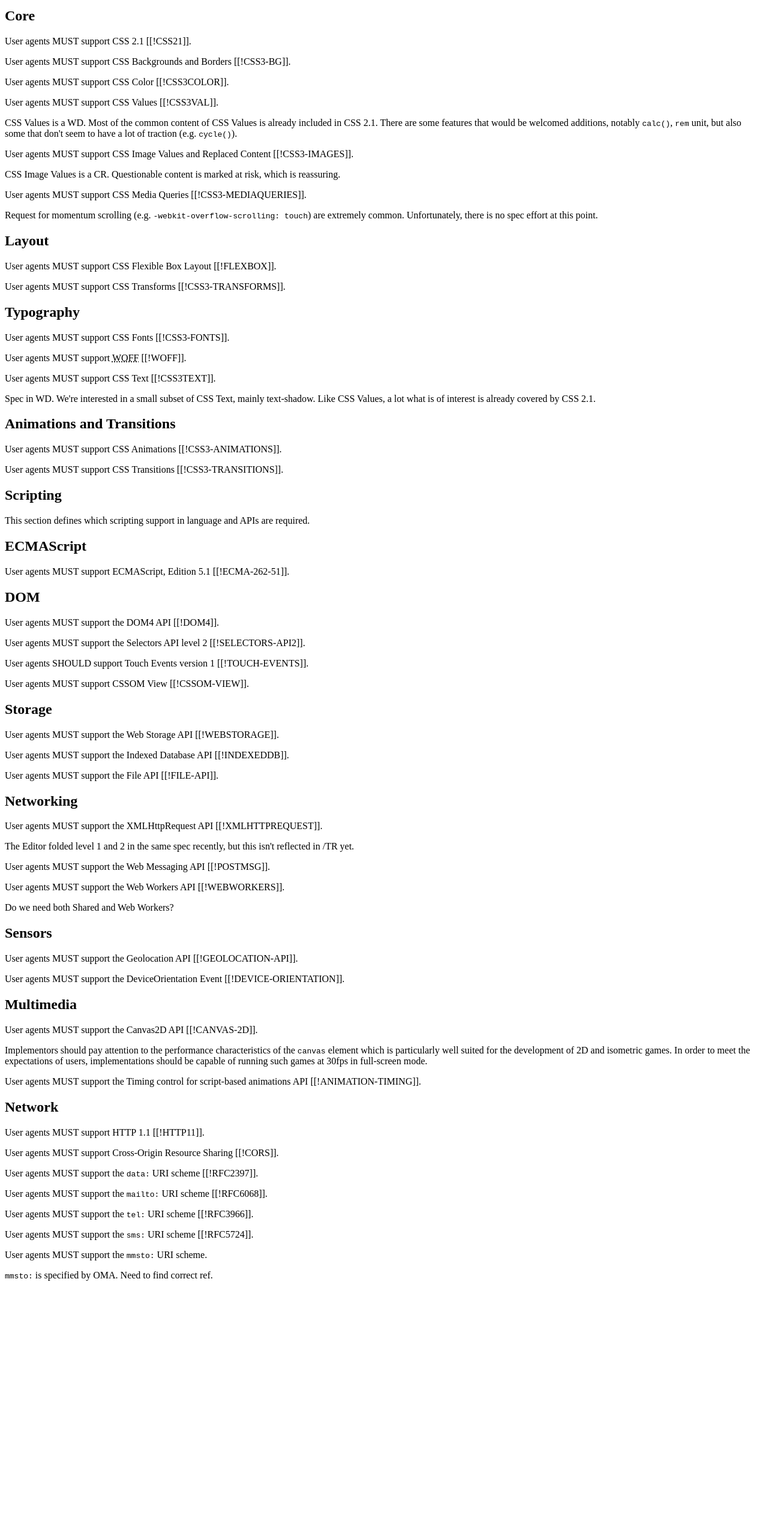
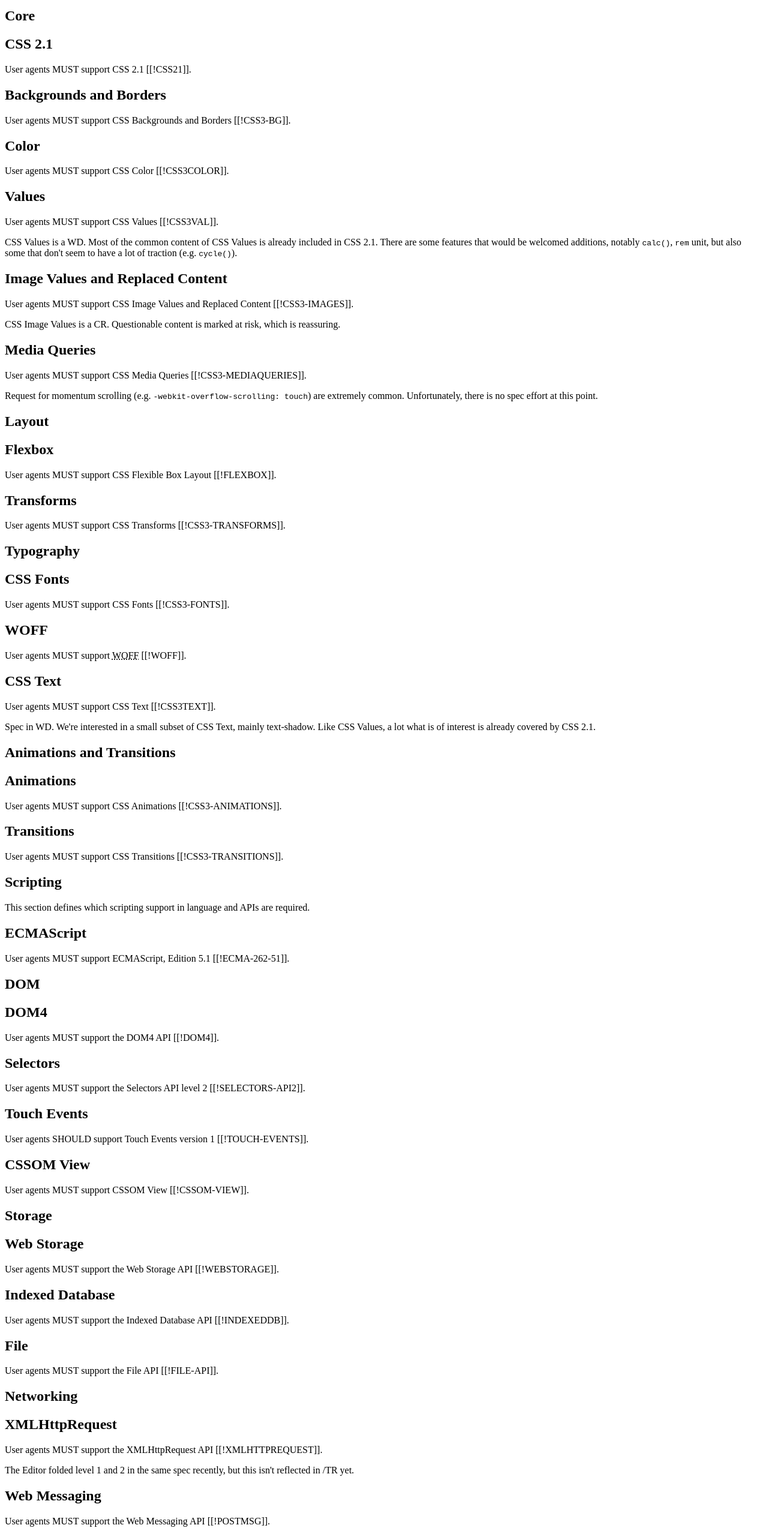
Before and after one commit to coremob/level-1, a plain HTML site: page index.html in a window 1280 px wide. Shown: the part 1219-3776 px from the top of the page at 60% size. Before the commit the page ends 3370 px from the top, so only its background shows below. Drawn offline with Linux system fonts and the light colour scheme.

Commit message:
Add subsection numbers.
The result is rather unfortunate given the current stylesheet.

Closes ACTION-11 (https://www.w3.org/community/coremob/track/actions/11)

```diff
--- a/index.html
+++ b/index.html
@@ -103,35 +103,74 @@
 
       <section>
         <h2>Core</h2>
+        <section>
+          <h2>CSS 2.1</h2>
           <p>User agents MUST support CSS 2.1 [[!CSS21]].</p>
+        </section>
+        <section>
+          <h2>Backgrounds and Borders</h2>
           <p>User agents MUST support CSS Backgrounds and Borders [[!CSS3-BG]].</p>
+        </section>
+        <section>
+          <h2>Color</h2>
           <p>User agents MUST support CSS Color [[!CSS3COLOR]].</p>
+        </section>
+        <section>
+          <h2>Values</h2>
           <p>User agents MUST support CSS Values [[!CSS3VAL]].</p>
           <p class='issue'>CSS Values is a WD. Most of the common content of CSS Values is already included in CSS 2.1. There are some features that would be welcomed additions, notably <code>calc()</code>, <code>rem</code> unit, but also some that don't seem to have a lot of traction (e.g. <code>cycle()</code>).</p>
+        </section>
+        <section>
+          <h2>Image Values and Replaced Content</h2>
           <p>User agents MUST support CSS Image Values and Replaced Content [[!CSS3-IMAGES]].</p>
           <p class='issue'>CSS Image Values is a CR. Questionable content is marked at risk, which is reassuring.</p>
+        </section>
+        <section>
+          <h2>Media Queries</h2>
           <p>User agents MUST support CSS Media Queries [[!CSS3-MEDIAQUERIES]].</p>
+        </section>
         <p class='issue'>Request for momentum scrolling (e.g. <code>-webkit-overflow-scrolling: touch</code>) are extremely common. Unfortunately, there is no spec effort at this point.</p>
       </section>
 
       <section>
         <h2>Layout</h2>
+        <section>
+          <h2>Flexbox</h2>
           <p>User agents MUST support CSS Flexible Box Layout [[!FLEXBOX]].</p>
+        </section>
+        <section>
+          <h2>Transforms</h2>
           <p>User agents MUST support CSS Transforms [[!CSS3-TRANSFORMS]].</p>
+        </section>
       </section>
 
       <section>
         <h2>Typography</h2>
+        <section>
+          <h2>CSS Fonts</h2>
           <p>User agents MUST support CSS Fonts [[!CSS3-FONTS]].</p>
+        </section>
+        <section>
+          <h2>WOFF</h2>
           <p>User agents MUST support <acronym title="Web Open Font Format">WOFF</acronym> [[!WOFF]].</p>
+        </section>
+        <section>
+          <h2>CSS Text</h2>
           <p>User agents MUST support CSS Text [[!CSS3TEXT]].</p>
           <p class='issue'>Spec in WD. We're interested in a small subset of CSS Text, mainly text-shadow. Like CSS Values, a lot what is of interest is already covered by CSS 2.1.</p>
+        </section>
       </section>
 
       <section>
         <h2>Animations and Transitions</h2>
+        <section>
+          <h2>Animations</h2>
           <p>User agents MUST support CSS Animations [[!CSS3-ANIMATIONS]].</p>
+        </section>
+        <section>
+          <h2>Transitions</h2>
           <p>User agents MUST support CSS Transitions [[!CSS3-TRANSITIONS]].</p>
+        </section>
       </section>
     </section>
 
@@ -146,53 +185,116 @@
 
       <section>
         <h2>DOM</h2>
+        <section>
+          <h2>DOM4</h2>
           <p>User agents MUST support the DOM4 API [[!DOM4]].</p>
+        </section>
+        <section>
+          <h2>Selectors</h2>
           <p>User agents MUST support the Selectors API level 2 [[!SELECTORS-API2]].</p>
+        </section>
+        <section>
+          <h2>Touch Events</h2>
           <p>User agents SHOULD support Touch Events version 1 [[!TOUCH-EVENTS]].</p>
+        </section>
+        <section>
+          <h2>CSSOM View</h2>
           <p>User agents MUST support CSSOM View [[!CSSOM-VIEW]].</p>
+        </section>
       </section>
 
       <section>
         <h2>Storage</h2>
+        <section>
+          <h2>Web Storage</h2>
           <p>User agents MUST support the Web Storage API [[!WEBSTORAGE]].</p>
+        </section>
+        <section>
+          <h2>Indexed Database</h2>
           <p>User agents MUST support the Indexed Database API [[!INDEXEDDB]].</p>
+        </section>
+        <section>
+          <h2>File</h2>
           <p>User agents MUST support the File API [[!FILE-API]].</p>
+        </section>
       </section>
 
       <section>
         <h2>Networking</h2>
+        <section>
+          <h2>XMLHttpRequest</h2>
           <p>User agents MUST support the XMLHttpRequest API [[!XMLHTTPREQUEST]].</p>
           <p class='issue'>The Editor folded level 1 and 2 in the same spec recently, but this isn't reflected in /TR yet.</p>
+        </section>
+        <section>
+          <h2>Web Messaging</h2>
           <p>User agents MUST support the Web Messaging API [[!POSTMSG]].</p>
+        </section>
+        <section>
+          <h2>Web Workers</h2>
           <p>User agents MUST support the Web Workers API [[!WEBWORKERS]].</p>
           <p class='issue'>Do we need both Shared and Web Workers?</p>
+        </section>
       </section>
 
       <section>
         <h2>Sensors</h2>
+        <section>
+          <h2>Geolocation</h2>
           <p>User agents MUST support the Geolocation API [[!GEOLOCATION-API]].</p>
+        </section>
+        <section>
+          <h2>DeviceOrientation Event</h2>
           <p>User agents MUST support the DeviceOrientation Event [[!DEVICE-ORIENTATION]].</p>
+        </section>
       </section>
 
       <section>
         <h2>Multimedia</h2>
+        <section>
+          <h2>Canvas2D</h2>
           <p>User agents MUST support the Canvas2D API [[!CANVAS-2D]].</p>
           <p class='note'>Implementors should pay attention to the performance characteristics of the <code>canvas</code> element which is particularly well suited for the development of 2D and isometric games. In order to meet the expectations of users, implementations should be capable of running such games at 30fps in full-screen mode.</p>
+        </section>
+        <section>
+          <h2>Timing control for script-based animations</h2>
           <p>User agents MUST support the Timing control for script-based animations API [[!ANIMATION-TIMING]].</p>
+        </section>
       </section>
 
     </section>
     <section>
       <h2>Network</h2>
+      <section>
+        <h2>HTTP</h2>
         <p>User agents MUST support HTTP 1.1 [[!HTTP11]].</p>
+      </section>
+      <section>
+        <h2>CORS</h2>
         <p>User agents MUST support Cross-Origin Resource Sharing [[!CORS]].</p>
+      </section>
+      <section>
+        <h2><code>data:</code> scheme</h2>
         <p>User agents MUST support the <code>data:</code> URI scheme [[!RFC2397]].</p>
+      </section>
+      <section>
+        <h2><code>mailto:</code> scheme</h2>
         <p>User agents MUST support the <code>mailto:</code> URI scheme [[!RFC6068]].</p>
+      </section>
+      <section>
+        <h2><code>tel:</code> scheme</h2>
         <p>User agents MUST support the <code>tel:</code> URI scheme [[!RFC3966]].</p>
+      </section>
+      <section>
+        <h2><code>sms:</code> scheme</h2>
         <p>User agents MUST support the <code>sms:</code> URI scheme [[!RFC5724]].</p>
+      </section>
+      <section>
+        <h2><code>mmsto:</code> scheme</h2>
         <p>User agents MUST support the <code>mmsto:</code> URI scheme.</p>
         <p class='issue'><code>mmsto:</code> is specified by OMA. Need to find correct ref.</p>
       </section>
     </section>
+  </section>
   </body>
 </html>
```
Lines whose indentation alone changed are shown as unchanged.
